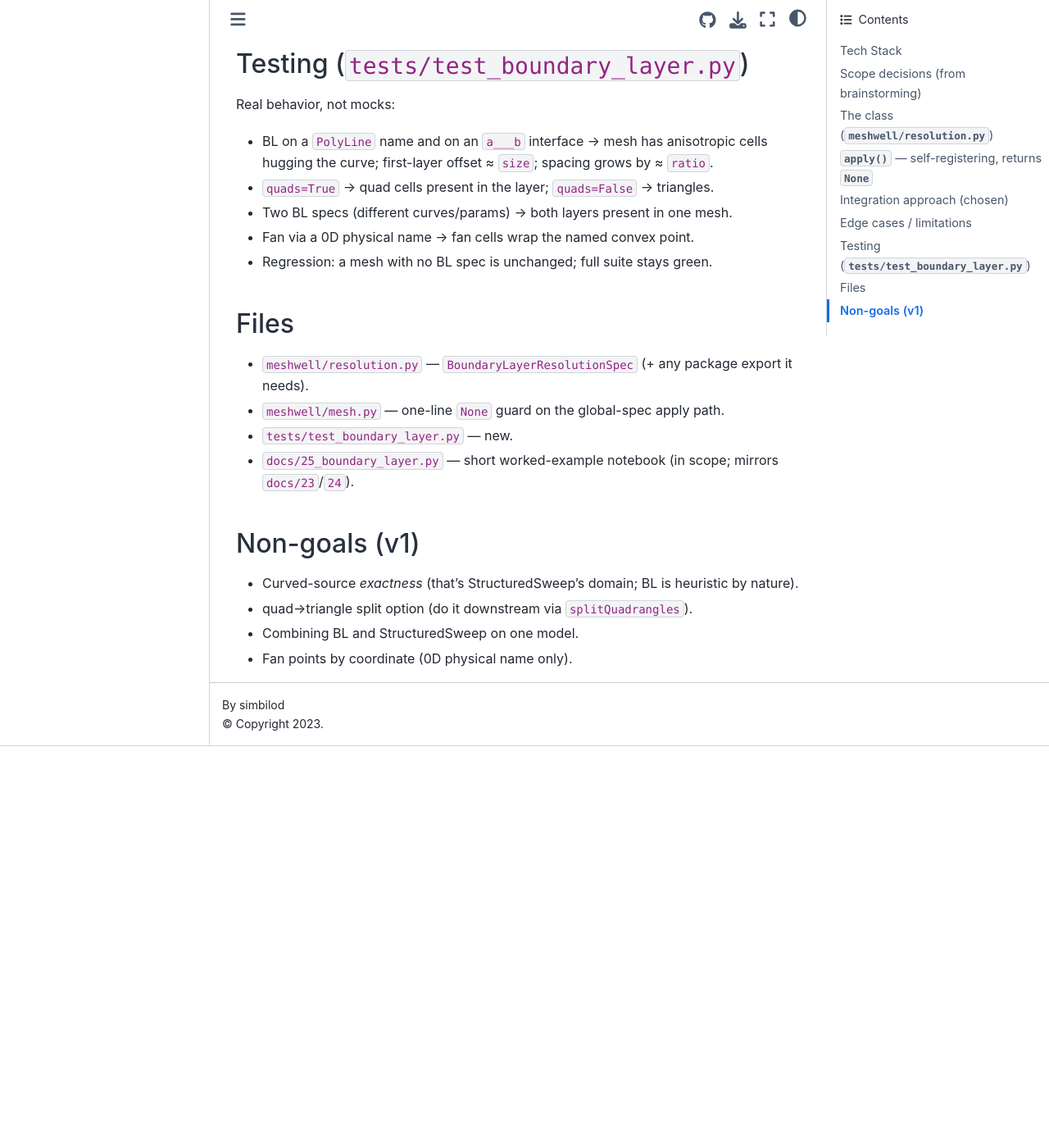
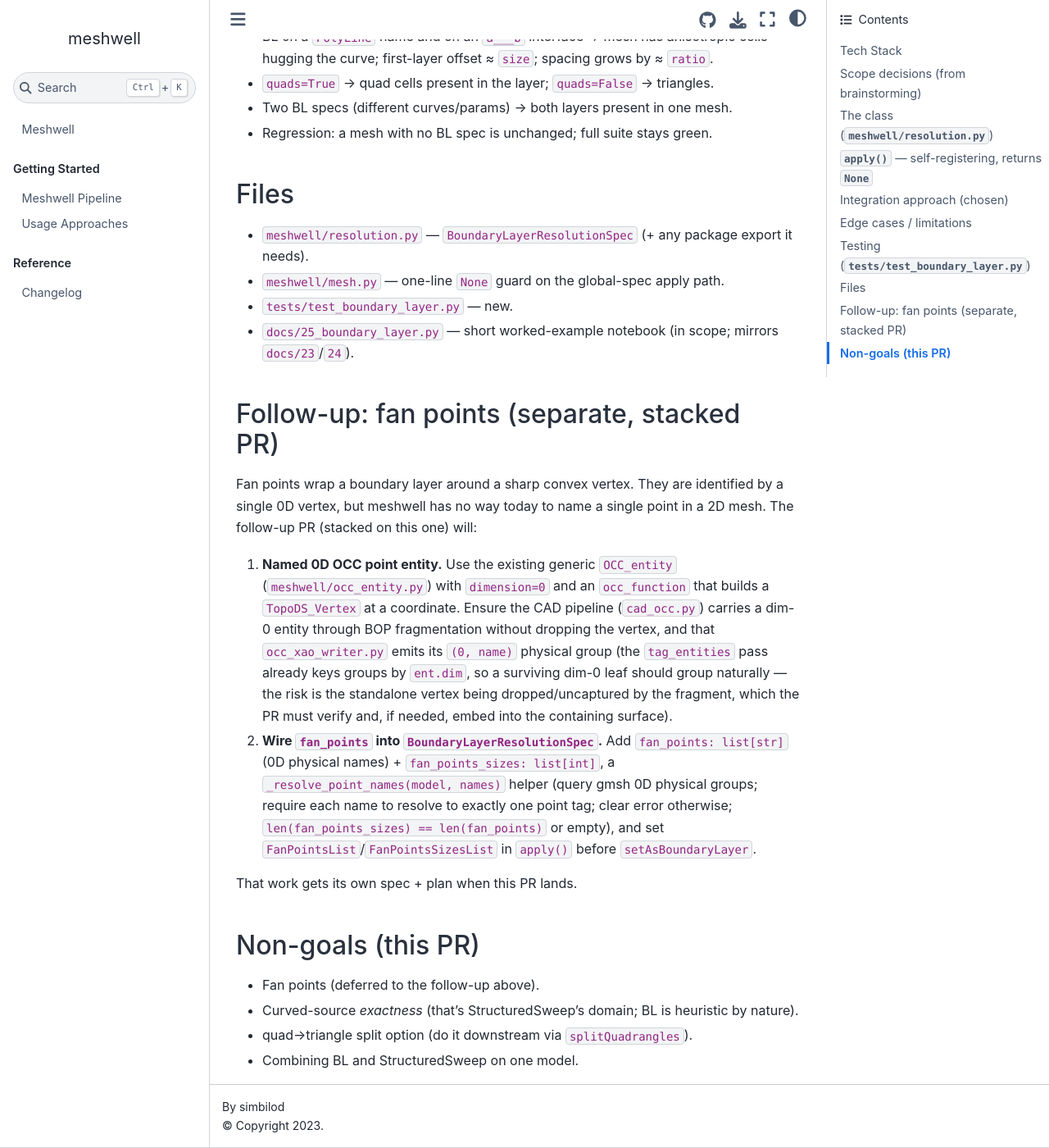
Before and after one commit to simbilod/meshwell, a Jupyter Book: the page built from docs/superpowers/specs/2026-09-06-boundary-layer-resolution-design.md, in a window 1280 px wide and 1400 px high, scrolled down 3358 px. Shown: the whole window at 82% size. Built offline with Jupyter Book 1.0.4 settings and Sphinx 7.4.7 and the Sphinx Book theme 1.1.4, drawn with Linux system fonts in a browser that asks for light colours; pages that are not in the unit, such as notebooks, are missing from menus; comment, search, counter and statistics services are not loaded; before the commit the page ends 4268 px from its top, so only the background shows below that; some of the changed text lies outside the part shown.

Commit message:
docs: defer BL fan points to follow-up (needs named 0D point support)
Co-Authored-By: Claude Fable 5 <noreply@anthropic.com>
Claude-Session: https://claude.ai/code/session_01SbBeTxf5wuJfSiu6KHiXHx

````diff
--- a/docs/superpowers/specs/2026-09-06-boundary-layer-resolution-design.md
+++ b/docs/superpowers/specs/2026-09-06-boundary-layer-resolution-design.md
@@ -25,8 +25,15 @@ on `feat/structured-sweeps`.
 - **Element type:** raw `quads: bool` (gmsh `Quads` 0/1). No built-in
   quad→triangle split; callers can run `gmsh.model.mesh.splitQuadrangles()`
   downstream if they want it.
-- **Fan points:** identified by 0D physical name(s), resolved to point tags at
-  apply time.
+- **Fan points:** DEFERRED to a follow-up PR. Fans are identified by 0D
+  physical name, but meshwell cannot currently name a single 0D point in a 2D
+  mesh (the XAO boundary pass emits only `dim-1` groups; dim-0 groups appear
+  only in polyline-only models, as endpoint sets). The follow-up PR first adds
+  a **named 0D OCC point entity** (via the existing generic `OCC_entity` with
+  `dimension=0`), ensuring the named vertex survives BOP fragmentation and is
+  emitted as a dim-0 physical group / embedded mesh node, then wires
+  `fan_points` into this spec. See "Follow-up: fan points" below. **This
+  design (PR 1) ships the core BL spec without fan points.**
 - **Multiplicity:** each spec becomes its own gmsh BoundaryLayer field.
   Verified empirically that the installed gmsh accepts multiple boundary-layer
   fields (different curves/params) in one model and meshes them together.
@@ -53,14 +60,11 @@ class BoundaryLayerResolutionSpec(ResolutionSpec):
     intersect_metrics: bool = False                 # gmsh IntersectMetrics
     aniso_max: float | None = None                  # gmsh AnisoMax
     beta: float | None = None                       # gmsh Beta
-    fan_points: list[str] = Field(default_factory=list)        # 0D physical names
-    fan_points_sizes: list[int] = Field(default_factory=list)  # gmsh FanPointsSizesList
+    # fan_points / fan_points_sizes -> follow-up PR (needs named 0D points)
 ```
 
 Validation:
 - `size > 0`, `thickness > 0`, `ratio >= 1` (pydantic `Field`).
-- `len(fan_points_sizes) == len(fan_points)` OR `fan_points_sizes == []`
-  (empty → let gmsh default the fan size). Raise `ValueError` otherwise.
 - `name` / physical-name rules unchanged (this reuses the standard key).
 
 Optional params (`size_far`, `nb_layers`, `aniso_max`, `beta`) are pushed to
@@ -117,8 +111,7 @@ background field — correct, since a BL field is registered via
 
 **A — self-register in `apply()`, return `None` (recommended, chosen).**
 Minimal; fits the existing `ResolutionSpec` dispatch; the `None`-filter
-already exists. Fan points resolved via gmsh physical-group query inside
-`apply()`.
+already exists.
 
 Rejected:
 - **B — dedicated discovery pass** (like `sweeps=`): unnecessary
@@ -149,7 +142,6 @@ Real behavior, not mocks:
   ≈ `ratio`.
 - `quads=True` → quad cells present in the layer; `quads=False` → triangles.
 - Two BL specs (different curves/params) → both layers present in one mesh.
-- Fan via a 0D physical name → fan cells wrap the named convex point.
 - Regression: a mesh with no BL spec is unchanged; full suite stays green.
 
 ## Files
@@ -161,10 +153,35 @@ Real behavior, not mocks:
 - `docs/25_boundary_layer.py` — short worked-example notebook (in scope;
   mirrors `docs/23`/`24`).
 
-## Non-goals (v1)
+## Follow-up: fan points (separate, stacked PR)
 
+Fan points wrap a boundary layer around a sharp convex vertex. They are
+identified by a single 0D vertex, but meshwell has no way today to name a
+single point in a 2D mesh. The follow-up PR (stacked on this one) will:
+
+1. **Named 0D OCC point entity.** Use the existing generic `OCC_entity`
+   (`meshwell/occ_entity.py`) with `dimension=0` and an `occ_function` that
+   builds a `TopoDS_Vertex` at a coordinate. Ensure the CAD pipeline
+   (`cad_occ.py`) carries a dim-0 entity through BOP fragmentation without
+   dropping the vertex, and that `occ_xao_writer.py` emits its `(0, name)`
+   physical group (the `tag_entities` pass already keys groups by `ent.dim`,
+   so a surviving dim-0 leaf should group naturally — the risk is the
+   standalone vertex being dropped/uncaptured by the fragment, which the PR
+   must verify and, if needed, embed into the containing surface).
+2. **Wire `fan_points` into `BoundaryLayerResolutionSpec`.** Add
+   `fan_points: list[str]` (0D physical names) + `fan_points_sizes: list[int]`,
+   a `_resolve_point_names(model, names)` helper (query gmsh 0D physical
+   groups; require each name to resolve to exactly one point tag; clear error
+   otherwise; `len(fan_points_sizes) == len(fan_points)` or empty), and set
+   `FanPointsList`/`FanPointsSizesList` in `apply()` before
+   `setAsBoundaryLayer`.
+
+That work gets its own spec + plan when this PR lands.
+
+## Non-goals (this PR)
+
+- Fan points (deferred to the follow-up above).
 - Curved-source *exactness* (that's StructuredSweep's domain; BL is
   heuristic by nature).
 - quad→triangle split option (do it downstream via `splitQuadrangles`).
 - Combining BL and StructuredSweep on one model.
-- Fan points by coordinate (0D physical name only).
````
Also changed, not shown: other parts of docs/superpowers/specs/2026-09-06-boundary-layer-resolution-design.md (+0 -10 lines).
